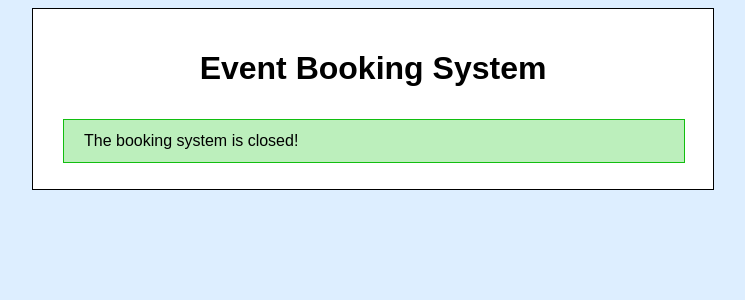
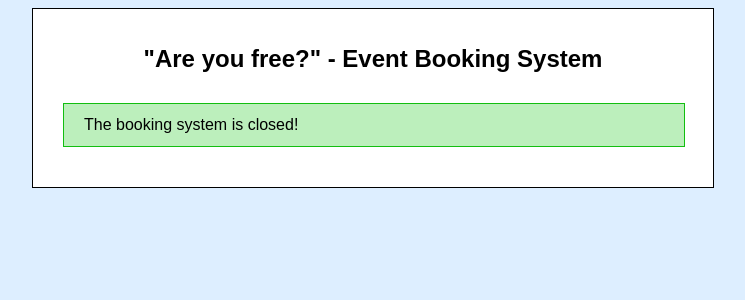
Before and after one commit to stevenocchipinti/php-events, a PHP site: page / in a window 1280 px wide. Shown: the top 300 px of the page, without its empty margins (267-1012 px from the left). Run offline with PHP 8.4, Linux system fonts and the light colour scheme; some libraries are stand-ins or nearby versions.

Commit message:
Set info bar text from the configurable CSV file.
Change the CSS to allow the info text bar to dynamically resize.
Updated the title to what Craig wanted.

```diff
--- a/index.php
+++ b/index.php
@@ -7,6 +7,7 @@
  *
  *  Warning, this code isn't the prettiest, so I tried to make up for it with
  *  comments - I think I may be out of touch with PHP :(
+ *  ... either that or I am now just very used to pretty Ruby code.
  *
  */
 
@@ -29,7 +30,6 @@ function read_csv() {
 }
 
 function write_csv($data) {
-
   foreach ($data as $line) {
     $contents[] = implode(",", $line);
   }
@@ -87,6 +87,26 @@ elseif (isset($_POST['delete'])) {
 
 
 // =============================================================================
+// Flash messages
+// =============================================================================
+function flash() {
+  global $notice;
+  global $error;
+  global $info;
+
+  if (!empty($notice))
+    return "<div class='flash' id='notice'>$notice</div>";
+  elseif (!empty($error))
+    return "<div class='flash' id='error'>$error</div>";
+  elseif (!empty($info))
+    return "<div id='info'>$info</div>";
+  else
+    return "<div id='info'>Please fill in your name and which times are most suitable for you</div>";
+
+}
+
+
+// =============================================================================
 // Generate the HTML table from CSV
 // =============================================================================
 function generateBody() {
@@ -110,8 +130,16 @@ function generateBody() {
     $out .= '<th>Attendees<br /><span class="small">(Select to delete)</span></th>';
     $out .= '</tr>';
 
+    // Clear the global info variable, so it can be set by the first CSV row
+    global $info;
+    $info = "";
+
     // Open the CSV file and iterate over the rows
     while (($data = fgetcsv($handle, 1000, ",")) !== FALSE) {
+
+      // The first row is the info
+      if (empty($info))
+        $info = $data[0];
 
       // Process row (the event date and time)
       $timestamp_raw = $data[0];
@@ -170,23 +198,6 @@ function generateBody() {
   }
 }
 
-
-// =============================================================================
-// Flash messages
-// =============================================================================
-function flash() {
-  global $notice;
-  global $error;
-
-  if (!empty($notice))
-    return "<div class='flash' id='notice'>$notice</div>";
-  elseif (!empty($error))
-    return "<div class='flash' id='error'>$error</div>";
-  else
-    return "<div id='info'>Please fill in your name and which times are most suitable for you</div>";
-
-}
-
 // Do this before loading the page
 $table = generateBody();
 
@@ -201,8 +212,7 @@ $table = generateBody();
 
   <body>
     <div id="container">
-      <h1>Event Booking System</h1>
-
+      <h1 class="title">"Are you free?" - Event Booking System </h1>
       <div id="flashbox">
         <?php echo flash(); ?>
       </div>
--- a/style.css
+++ b/style.css
@@ -11,13 +11,13 @@ body {
 }
 h1 {
   text-align: center;
+  font-size: 1.5em;
   padding-bottom: 10px;
 }
 #flashbox {
   padding: 0px;
   margin: 0px;
   width: 580px;
-  height: 50px;
 }
 .flash {
   padding: 12px 20px;
```
Also changed, not shown: 1 other file.
